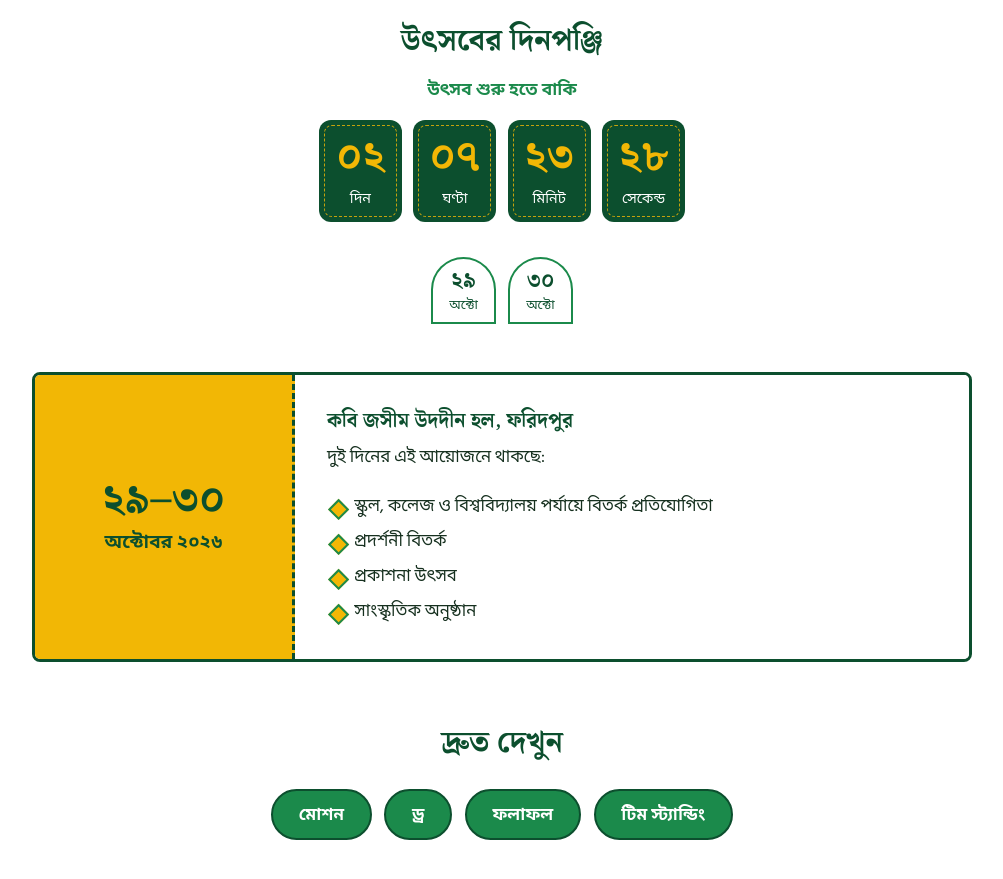
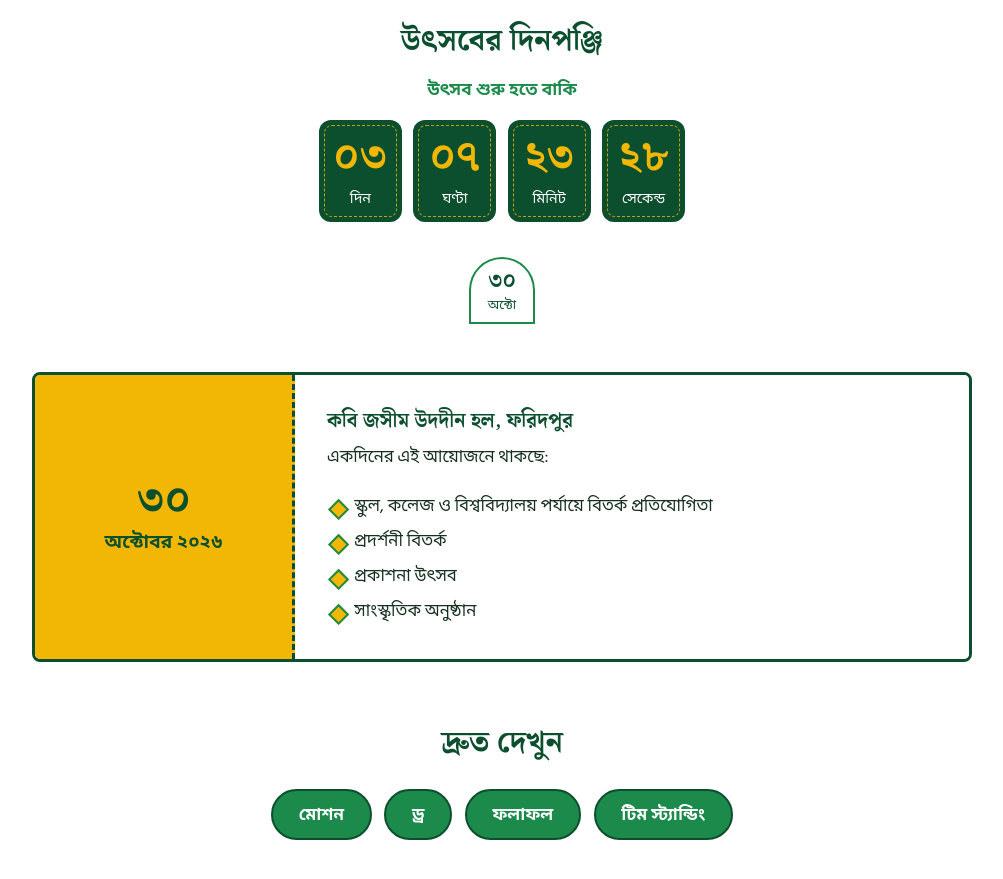
Before and after one commit to Mamunoor-Cooks/FDF14th, a plain HTML site: page index.html in a window 1280 px wide. Shown: the part 1100-1979 px from the top of the page, without its empty margins (138-1141 px from the left). Drawn offline with Linux system fonts and the light colour scheme.

Commit message:
index.html

```diff
--- a/index.html
+++ b/index.html
@@ -3,6 +3,7 @@
 <head>
 <meta charset="UTF-8">
 <meta name="viewport" content="width=device-width, initial-scale=1">
+<base target="_top">
 <title>চতুর্দশ জাতীয় বিতর্ক উৎসব ২০২৬</title>
 <link rel="preconnect" href="https://fonts.googleapis.com">
 <link rel="preconnect" href="https://fonts.gstatic.com" crossorigin>
@@ -184,12 +185,12 @@ footer strong{font-family:var(--serif)}
 
   <section class="info" aria-label="উৎসবের তথ্য">
     <div class="when">
-      <span class="big">২৯–৩০</span>
+      <span class="big">৩০</span>
       <span class="month">অক্টোবর ২০২৬</span>
     </div>
     <div class="what">
       <h3>কবি জসীম উদদীন হল, ফরিদপুর</h3>
-      <p>দুই দিনের এই আয়োজনে থাকছে:</p>
+      <p>একদিনের এই আয়োজনে থাকছে:</p>
       <ul>
         <li>স্কুল, কলেজ ও বিশ্ববিদ্যালয় পর্যায়ে বিতর্ক প্রতিযোগিতা</li>
         <li>প্রদর্শনী বিতর্ক</li>
@@ -219,11 +220,11 @@ footer strong{font-family:var(--serif)}
 <script>
 (function () {
   // ===== সময় বদলাতে শুধু এই দুই লাইন বদলান (ঢাকার সময়, +06:00) =====
-  var STARTS = new Date("2026-10-29T09:00:00+06:00");   // উৎসব শুরু
+  var STARTS = new Date("2026-10-30T09:00:00+06:00");   // উৎসব শুরু
   var ENDS   = new Date("2026-10-30T21:00:00+06:00");   // উৎসব শেষ
   // ==================================================================
 
-  var FIRST_DAY = 29, TOTAL = 2;   // দিনপঞ্জির ঘর: ২৯ ও ৩০ অক্টোবর
+  var FIRST_DAY = 30, TOTAL = 1;   // দিনপঞ্জির ঘর: ৩০ অক্টোবর
   var digits = "০১২৩৪৫৬৭৮৯";
   function bn(n) { return String(n).replace(/\d/g, function (d) { return digits[d]; }); }
   function two(n) { return bn(n < 10 ? "0" + n : n); }
```
